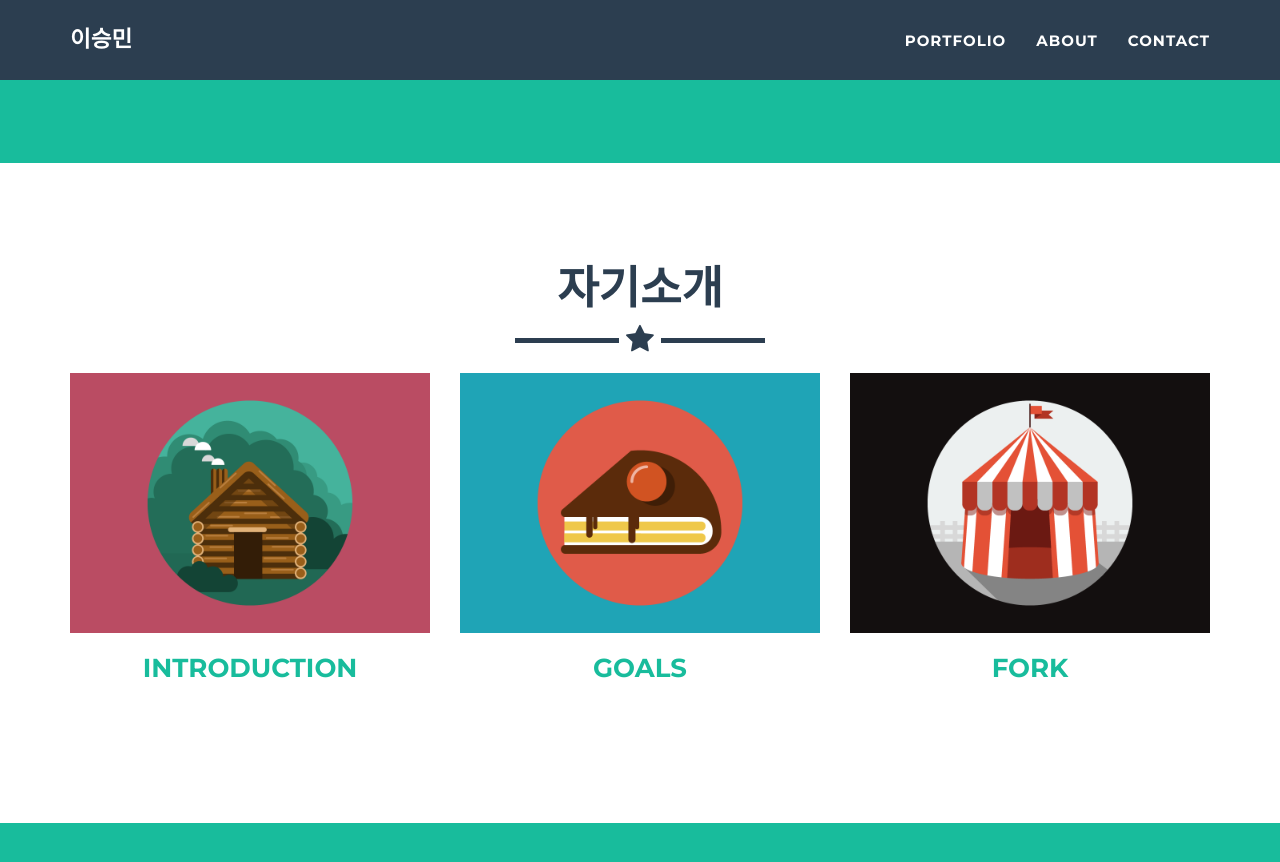
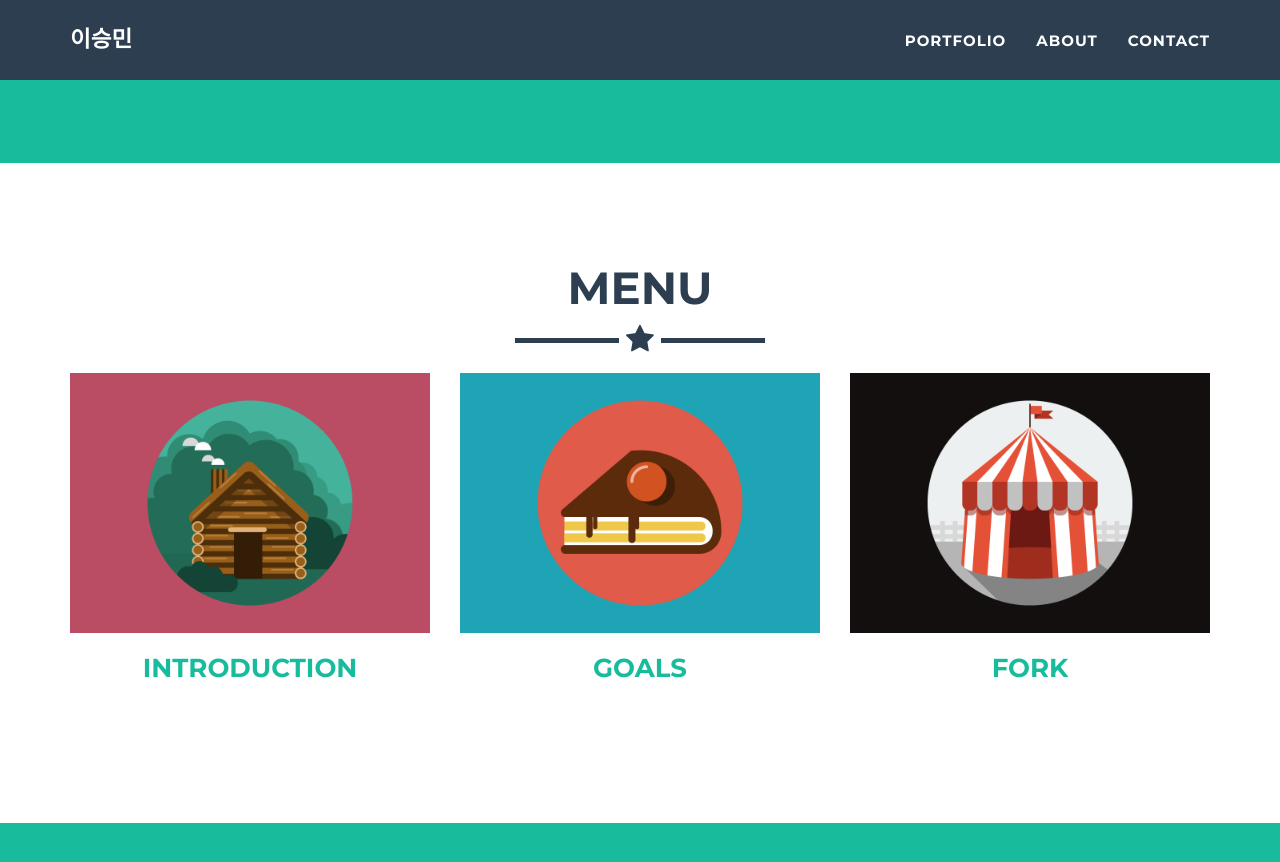
Before and after one commit to smlee5270/smlee5270.github.io, a Jekyll site: the page built from _posts/2014-07-18-project-1.md, in a window 1280 px wide and 900 px high, scrolled down 612 px. Shown: the top 862 px of the window. Built offline with Jekyll 4.4.1, drawn with Linux system fonts in a browser that asks for light colours.

Commit message:
ㅓㅓㅓㅓㅓ

```diff
--- a/_includes/modals.html
+++ b/_includes/modals.html
@@ -13,7 +13,7 @@
                 <div class="row">
                     <div class="col-lg-8 col-lg-offset-2">
                         <div class="modal-body">
-                            <h2>{{ post.title }}</h2>
+                            <h2></h2>
                             <hr class="star-primary">
                             <img src="img/portfolio/{{ post.img }}" class="img-responsive img-centered" alt="{{ post.alt }}">
                             {% if post.description %}
@@ -39,7 +39,7 @@
                                     </li> -->
                              <!--   {% endif %} -->
                             </ul>
-                            <button type="button" class="btn btn-default" data-dismiss="modal"><i class="fa fa-times"></i> 닫기</button>
+                            <button type="button" class="btn btn-default" data-dismiss="modal"><i class="fa fa-times"></i>close</button>
                         </div>
                     </div>
                 </div>
--- a/_includes/portfolio_grid.html
+++ b/_includes/portfolio_grid.html
@@ -4,7 +4,7 @@
         <div class="container">
             <div class="row">
                 <div class="col-lg-12 text-center">
-                    <h2>자기소개</h2>
+                    <h2>menu</h2>
                     <hr class="star-primary">
                 </div>
             </div>
```
